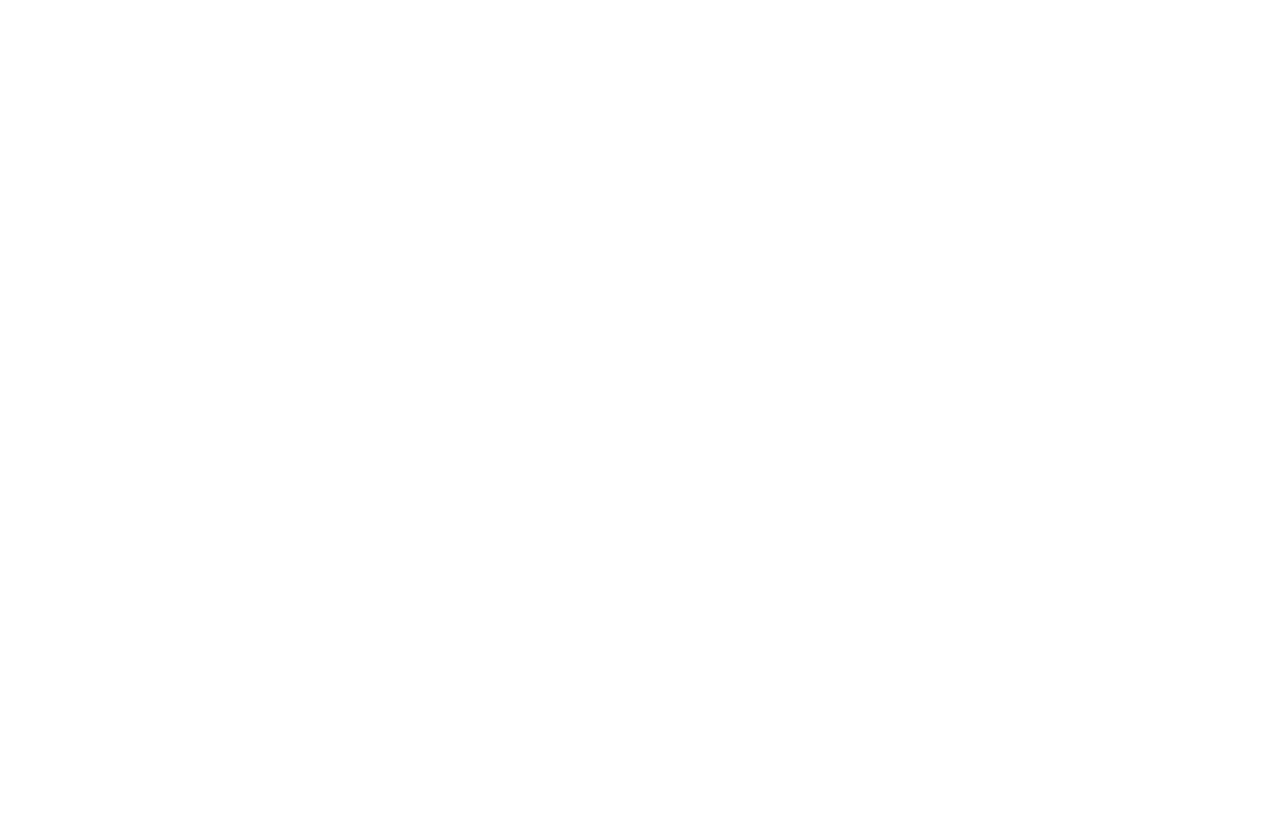
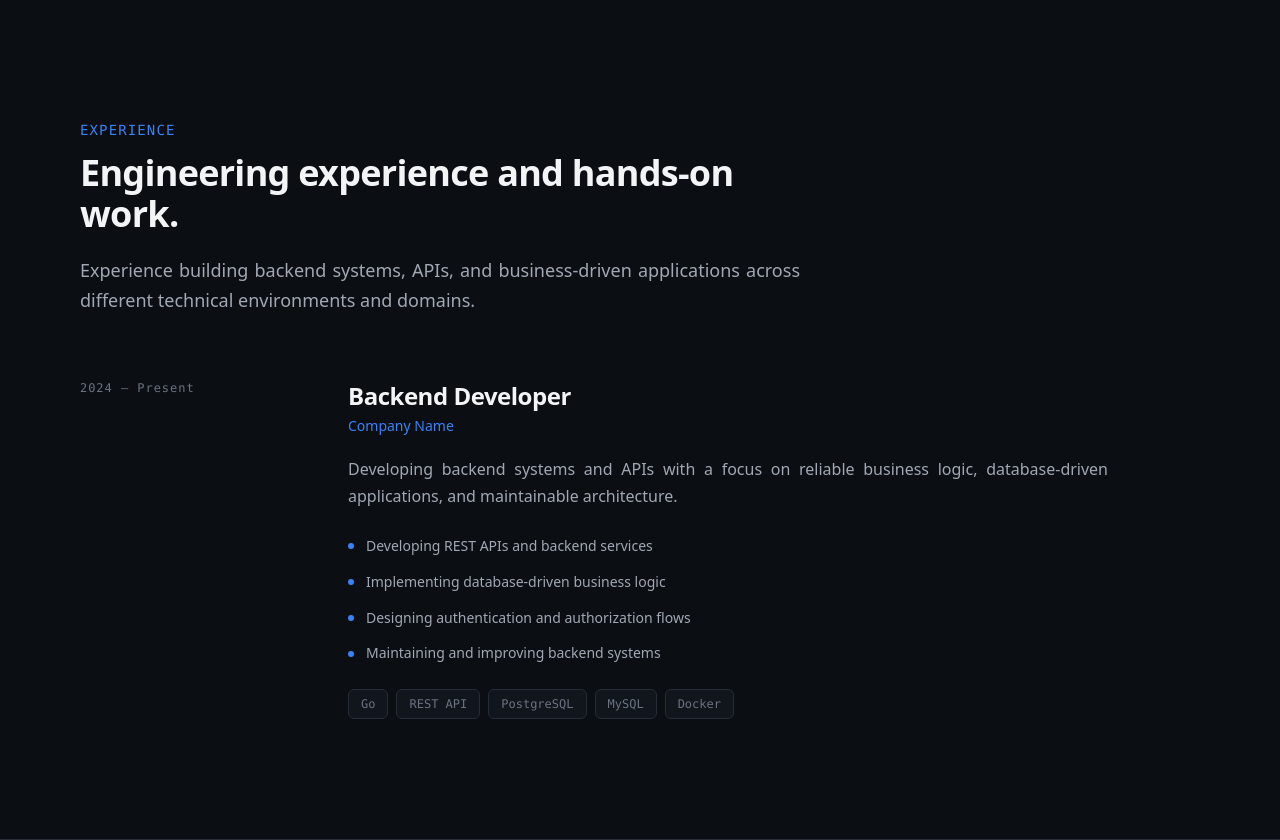
Before and after one commit to shiinobu/firman-portfolio, a Next.js app: page / in a window 1280 px wide. Shown: the part 4180-5020 px from the top of the page. Before the commit the page ends 4180 px from the top, so only its background shows below. Built offline with nearby package versions, Linux system fonts and the light colour scheme.

Commit message:
feat: build experience section

```diff
--- a/src/app/page.tsx
+++ b/src/app/page.tsx
@@ -1,5 +1,6 @@
 import Navbar from "@/components/navigation/Navbar";
 import About from "@/components/sections/About";
+import Experience from "@/components/sections/Experience";
 import Hero from "@/components/sections/Hero";
 import Projects from "@/components/sections/Projects";
 import TechStack from "@/components/sections/TechStack";
@@ -14,6 +15,7 @@
         <About />
         <TechStack />
         <Projects />
+        <Experience />
       </main>
     </>
   );
--- a/src/components/sections/Experience.tsx
+++ b/src/components/sections/Experience.tsx
@@ -0,0 +1,85 @@
+import { experiences } from "@/data/experience";
+
+export default function Experience() {
+    return (
+        <section
+            id="experience"
+            className="border-b border-border bg-background"
+        >
+            <div className="mx-auto max-w-[1200px] px-5 py-[72px] md:px-8 md:py-24 lg:px-10 lg:py-[120px]">
+                <div className="mb-16 max-w-[720px]">
+                    <p className="font-mono text-sm font-medium tracking-[0.08em] text-primary uppercase">
+                        Experience
+                    </p>
+
+                    <h2 className="mt-3 text-3xl leading-[1.15] font-bold tracking-[-0.02em] text-foreground md:text-4xl">
+                        Engineering experience and hands-on work.
+                    </h2>
+
+                    <p className="mt-5 text-base leading-[1.7] text-justify text-foreground-secondary md:text-lg">
+                        Experience building backend systems, APIs, and business-driven
+                        applications across different technical environments and domains.
+                    </p>
+                </div>
+
+                <div className="divide-y divide-border">
+                    {experiences.map((experience) => (
+                        <article
+                            key={`${experience.company}-${experience.role}-${experience.period}`}
+                            className="grid gap-8 py-10 first:pt-0 last:pb-0 lg:grid-cols-[220px_1fr] lg:gap-12"
+                        >
+                            <div>
+                                <p className="font-mono text-xs font-medium tracking-[0.08em] text-foreground-muted">
+                                    {experience.period}
+                                </p>
+                            </div>
+
+                            <div className="max-w-[760px]">
+                                <h3 className="text-xl font-semibold tracking-[-0.02em] text-foreground md:text-2xl">
+                                    {experience.role}
+                                </h3>
+
+                                <p className="mt-1 text-sm font-medium text-primary">
+                                    {experience.company}
+                                </p>
+
+                                <p className="mt-5 text-base leading-[1.7] text-justify text-foreground-secondary">
+                                    {experience.description}
+                                </p>
+
+                                <ul className="mt-6 space-y-3">
+                                    {experience.responsibilities.map((responsibility) => (
+                                        <li
+                                            key={responsibility}
+                                            className="flex gap-3 text-sm leading-[1.7] text-foreground-secondary"
+                                        >
+                                            <span
+                                                aria-hidden="true"
+                                                className="mt-[0.65em] size-1.5 shrink-0 rounded-full bg-primary"
+                                            />
+
+                                            <span className="text-justify">
+                                                {responsibility}
+                                            </span>
+                                        </li>
+                                    ))}
+                                </ul>
+
+                                <ul className="mt-6 flex flex-wrap gap-2">
+                                    {experience.technologies.map((technology) => (
+                                        <li
+                                            key={technology}
+                                            className="rounded-md border border-border bg-background-soft px-3 py-1.5 font-mono text-xs text-foreground-muted"
+                                        >
+                                            {technology}
+                                        </li>
+                                    ))}
+                                </ul>
+                            </div>
+                        </article>
+                    ))}
+                </div>
+            </div>
+        </section>
+    );
+}
--- /dev/null
+++ b/src/data/experience.ts
@@ -0,0 +1,16 @@
+export const experiences = [
+    {
+        period: "2024 — Present",
+        role: "Backend Developer",
+        company: "Company Name",
+        description:
+            "Developing backend systems and APIs with a focus on reliable business logic, database-driven applications, and maintainable architecture.",
+        responsibilities: [
+            "Developing REST APIs and backend services",
+            "Implementing database-driven business logic",
+            "Designing authentication and authorization flows",
+            "Maintaining and improving backend systems",
+        ],
+        technologies: ["Go", "REST API", "PostgreSQL", "MySQL", "Docker"],
+    },
+] as const;
--- /dev/null
+++ b/src/types/experience.ts
@@ -0,0 +1,8 @@
+export type Experience = {
+    period: string;
+    role: string;
+    company: string;
+    description: string;
+    responsibilities: readonly string[];
+    technologies: readonly string[];
+};
```
